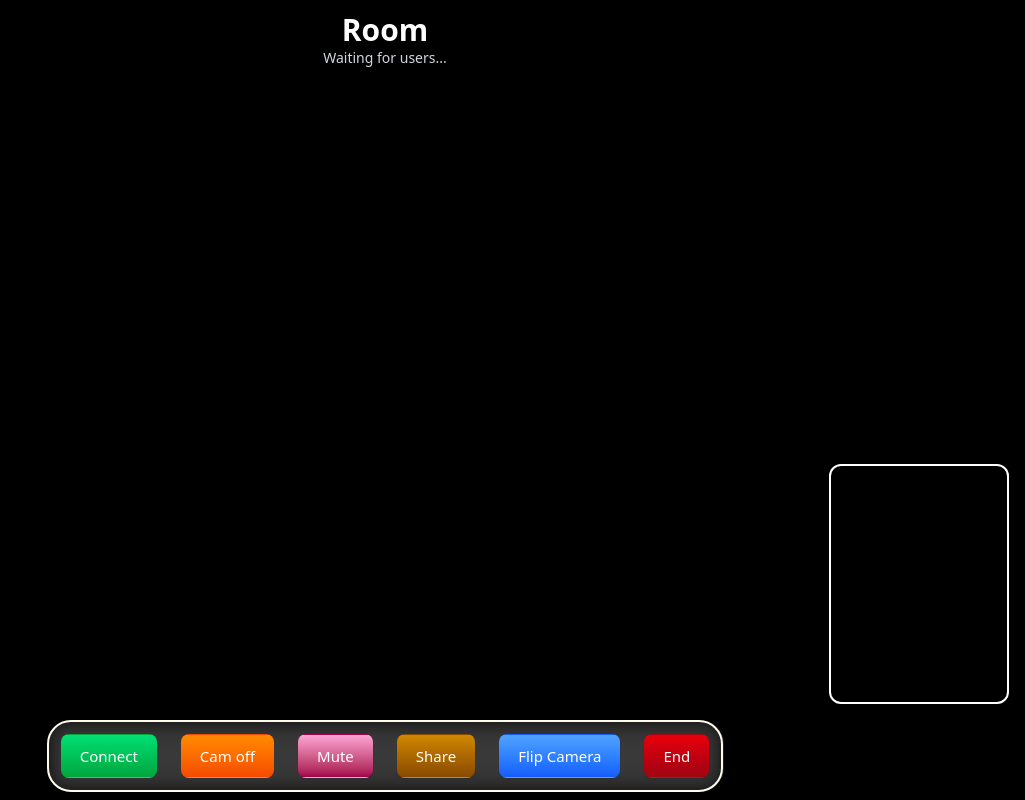
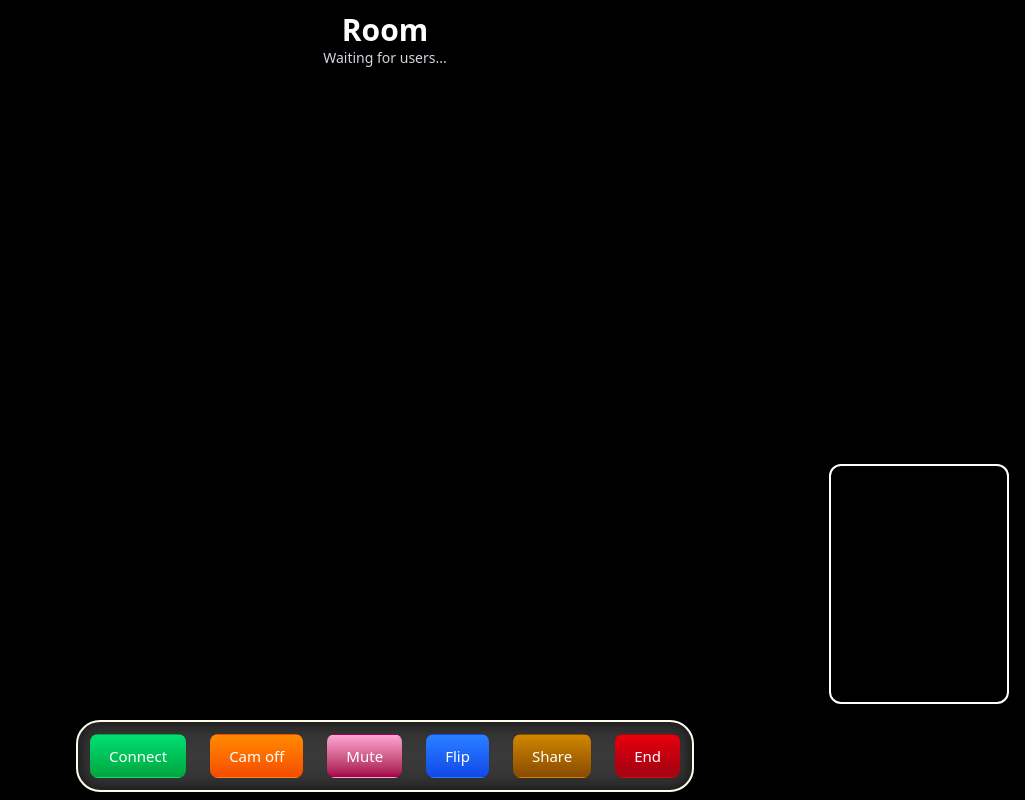
Before and after one commit to anoopsoni1/Frontendvideo, a React (Vite) app: page /mainpage in a window 1280 px wide. Shown: the whole page, without its empty margins (255-1280 px from the left). Built offline with nearby package versions, Linux system fonts and the light colour scheme; no server answers.

Commit message:
Push latest changes

```diff
--- a/src/Pages/Page2.jsx
+++ b/src/Pages/Page2.jsx
@@ -20,20 +20,48 @@ function Page2() {
   const [micOn, setMicOn] = useState(true);
   const [screenSharing, setScreenSharing] = useState(false);
   const [webcamStream, setWebcamStream] = useState(null);
-  const [facingMode, setFacingMode] = useState("user"); // 'user' = front, 'environment' = back
+  const [videoDevices, setVideoDevices] = useState([]);
+  const [currentDeviceIndex, setCurrentDeviceIndex] = useState(0);
 
   const localVideoRef = useRef(null);
   const remoteVideosContainerRef = useRef(null);
 
-  const getUserMedia = async () => {
+  const getUserMedia = async (deviceId = null) => {
     try {
-      const stream = await navigator.mediaDevices.getUserMedia({ video: true, audio: true });
+      const constraints = {
+        video: deviceId ? { deviceId: { exact: deviceId } } : true,
+        audio: true,
+      };
+      const stream = await navigator.mediaDevices.getUserMedia(constraints);
       setStreamed(stream);
       setWebcamStream(stream);
       if (localVideoRef.current) localVideoRef.current.srcObject = stream;
+
+      // Replace video track in peer connection if already connected
+      const videoTrack = stream.getVideoTracks()[0];
+      const sender = peer.getSenders().find((s) => s.track?.kind === "video");
+      if (sender) sender.replaceTrack(videoTrack);
     } catch (err) {
       console.error("Failed to get user media:", err);
     }
+  };
+
+  // Load available cameras
+  useEffect(() => {
+    navigator.mediaDevices.enumerateDevices().then((devices) => {
+      const videoInputs = devices.filter((d) => d.kind === "videoinput");
+      setVideoDevices(videoInputs);
+    });
+  }, []);
+
+  const flipCamera = async () => {
+    if (videoDevices.length <= 1) {
+      console.log("Only one camera available.");
+      return;
+    }
+    const nextIndex = (currentDeviceIndex + 1) % videoDevices.length;
+    setCurrentDeviceIndex(nextIndex);
+    await getUserMedia(videoDevices[nextIndex].deviceId);
   };
 
   const handleScreenShare = async () => {
@@ -41,7 +69,10 @@ function Page2() {
 
     if (!screenSharing) {
       try {
-        const screenStream = await navigator.mediaDevices.getDisplayMedia({ video: true, audio: true });
+        const screenStream = await navigator.mediaDevices.getDisplayMedia({
+          video: true,
+          audio: true,
+        });
         const screenTrack = screenStream.getVideoTracks()[0];
 
         const sender = peer.getSenders().find((s) => s.track.kind === "video");
@@ -70,40 +101,7 @@ function Page2() {
     if (sender) sender.replaceTrack(videoTrack);
 
     if (localVideoRef.current) localVideoRef.current.srcObject = webcamStream;
-
     setScreenSharing(false);
-  };
-
-  const flipCamera = async () => {
-    if (!peer || !webcamStream) return;
-
-    const newFacing = facingMode === "user" ? "environment" : "user";
-
-    try {
-      const newStream = await navigator.mediaDevices.getUserMedia({
-        video: { facingMode: newFacing },
-        audio: true,
-      });
-
-      const newVideoTrack = newStream.getVideoTracks()[0];
-
-      const sender = peer.getSenders().find((s) => s.track?.kind === "video");
-      if (sender) sender.replaceTrack(newVideoTrack);
-
-      // Preserve current camera/mic states
-      newVideoTrack.enabled = cameraOn;
-      newStream.getAudioTracks().forEach((track) => (track.enabled = micOn));
-
-      if (localVideoRef.current) localVideoRef.current.srcObject = newStream;
-
-      // Stop old stream
-      webcamStream.getTracks().forEach((track) => track.stop());
-
-      setWebcamStream(newStream);
-      setFacingMode(newFacing);
-    } catch (err) {
-      console.error("Failed to flip camera:", err);
-    }
   };
 
   const handleNewUserJoined = useCallback(({ emailid }) => {
@@ -156,7 +154,8 @@ function Page2() {
       videoElement.srcObject = remotestream;
       videoElement.autoplay = true;
       videoElement.playsInline = true;
-      videoElement.className = "absolute inset-0 w-full h-full object-cover bg-black";
+      videoElement.className =
+        "absolute inset-0 w-full h-full object-cover bg-black";
       remoteVideosContainerRef.current.appendChild(videoElement);
     }
   }, [remotestream]);
@@ -178,7 +177,8 @@ function Page2() {
   }, []);
 
   const handleCallButton = async () => {
-    if (!remoteUsers.length || !streamed) return alert("No remote users or local stream available");
+    if (!remoteUsers.length || !streamed)
+      return alert("No remote users or local stream available");
     const offer = await createOffer();
     sendStream(streamed);
     remoteUsers.forEach((remoteEmail) => {
@@ -201,13 +201,17 @@ function Page2() {
   const handleEndCall = () => {
     if (streamed) streamed.getTracks().forEach((track) => track.stop());
     if (localVideoRef.current) localVideoRef.current.srcObject = null;
-    if (remoteVideosContainerRef.current) remoteVideosContainerRef.current.innerHTML = "";
+    if (remoteVideosContainerRef.current)
+      remoteVideosContainerRef.current.innerHTML = "";
     window.location.href = "/";
     setRemoteUsers([]);
   };
 
   return (
-    <div style={{ height: "100dvh" }} className="bg-black flex flex-col relative overflow-hidden">
+    <div
+      style={{ height: "100dvh" }}
+      className="bg-black flex flex-col relative overflow-hidden"
+    >
       <div className="absolute top-3 left-0 right-0 text-center z-20">
         <div className="sm:text-3xl text-[20px] font-bold text-white">Room</div>
         <h2 className="text-sm text-gray-300">
@@ -218,7 +222,10 @@ function Page2() {
       </div>
 
       <div className="flex-1 relative">
-        <div ref={remoteVideosContainerRef} className="absolute inset-0 w-full h-full bg-black" />
+        <div
+          ref={remoteVideosContainerRef}
+          className="absolute inset-0 w-full h-full bg-black"
+        ></div>
 
         <video
           ref={localVideoRef}
@@ -228,18 +235,17 @@ function Page2() {
           className="absolute bottom-4 right-4 w-[120px] h-[180px] sm:w-[180px] sm:h-[240px] rounded-xl shadow-lg object-cover border-2 border-white z-30"
         />
       </div>
-
       <div className="grid place-items-center">
-        <div className="sm:p-3 flex gap-1 border-2 border-amber-50 sm:backdrop-contrast-50 backdrop-blur-md rounded-3xl sm:bg-black/10 sm:gap-6 z-20 sm:h-[9vh] mb-2 h-[6vh] sm:text-[15px] text-[12px]">
+        <div className="sm:p-3 flex gap-1 border-2 border-amber-50 sm:backdrop-contrast-50 backdrop-blur-md rounded-3xl sm:bg-black/10 sm:gap-6 z-20 sm:h-[9vh] mb-2 h-[6vh] sm:text-[15px] text-[12px] ">
           <button
             onClick={handleCallButton}
-            className="sm:px-4 sm:py-3 text-white bg-gradient-to-b from-green-400 to-green-600"
+            className="sm:px-4 sm:py-3 text-white bg-gradient-to-b from-green-400 to-green-600 "
           >
             Connect
           </button>
           <button
             onClick={toggleCamera}
-            className="sm:px-4 sm:py-2 text-white rounded-[20px] bg-gradient-to-b from-orange-400 to-orange-600"
+            className="sm:px-4 sm:py-2 text-white rounded-[20px] bg-gradient-to-b from-orange-400 to-orange-600 "
           >
             {cameraOn ? "Cam off" : "Cam On"}
           </button>
@@ -250,16 +256,16 @@ function Page2() {
             {micOn ? "Mute" : "Unmute"}
           </button>
           <button
+            onClick={flipCamera}
+            className="sm:px-4 sm:py-2 text-white rounded-[20px] shadow bg-gradient-to-b from-blue-500 to-blue-700"
+          >
+            Flip
+          </button>
+          <button
             onClick={handleScreenShare}
             className="sm:px-4 sm:py-2 text-white rounded-[20px] shadow bg-gradient-to-b from-yellow-600 to-yellow-800 hover:from-yellow-500 hover:to-yellow-700 transition"
           >
             {screenSharing ? "Stop" : "Share"}
-          </button>
-          <button
-            onClick={flipCamera}
-            className="sm:px-4 sm:py-2 text-white rounded-[20px] shadow bg-gradient-to-b from-blue-400 to-blue-600"
-          >
-            Flip Camera
           </button>
           <button
             onClick={handleEndCall}
```
